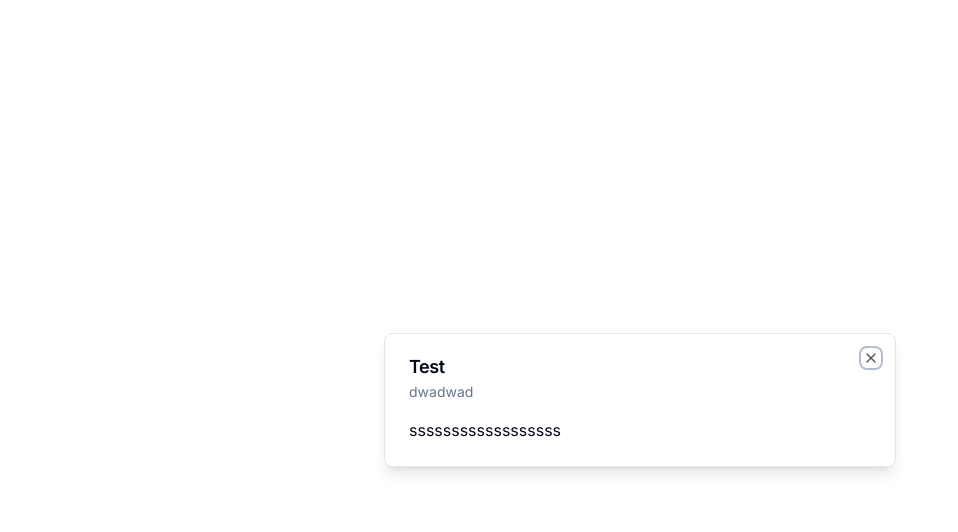
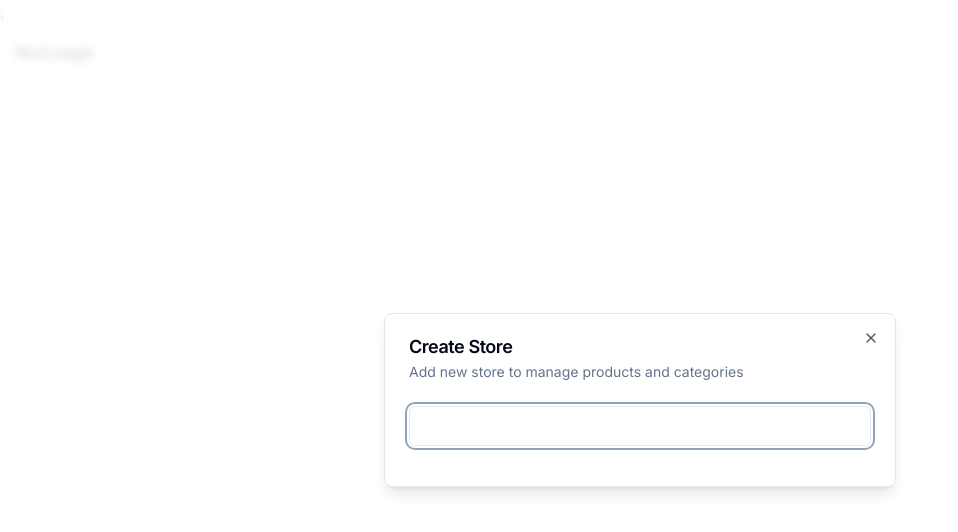
Before and after one commit to alisaydam/e-commerce-admin, a Next.js app: page / in a window 1280 px wide. Shown: the top 532 px of the page, without its empty margins (0-958 px from the left). Built offline with nearby package versions, Linux system fonts and the light colour scheme.

Commit message:
Input added 1:16:42

```diff
--- a/app/(root)/page.tsx
+++ b/app/(root)/page.tsx
@@ -1,15 +1,39 @@
 "use client";
 
-import { Modal } from "@/components/ui/modal";
+import { useStoreModal } from "@/hooks/use-store-modal";
+import { useEffect } from "react";
 
 const SetupPage = () => {
-  return (
-    <div>
-      <Modal title="Test" description="dwadwad" isOpen onClose={() => {}}>
-        ssssssssssssssssss
-      </Modal>
-    </div>
-  );
+  const onOpen = useStoreModal((state) => state.onOpen);
+  const isOpen = useStoreModal((state) => state.isOpen);
+
+  useEffect(() => {
+    if (!isOpen) {
+      onOpen();
+    }
+  }, [onOpen, isOpen]);
+
+  return <div className="p-4">Root page</div>;
 };
 
 export default SetupPage;
+
+
+// "use client";
+// import { useEffect } from "react";
+
+// import { useStoreModal } from "@/hooks/use-store-modal";
+// import { Modal } from "@/components/ui/modal";
+
+// const SetupPage = () => {
+//   const onOpen = useStoreModal((state) => state.onOpen);
+//   const isOpen = useStoreModal((state) => state.isOpen);
+
+//   useEffect(() => {
+//     if (!isOpen) onOpen();
+//   }, [isOpen, onOpen]);
+
+//   return <div className="p-4">Root Page</div>;
+// };
+
+// export default SetupPage;
--- a/app/layout.tsx
+++ b/app/layout.tsx
@@ -1,7 +1,10 @@
 // app/layout.tsx
-import "./globals.css";
 import { Inter } from "next/font/google";
 import { ClerkProvider } from "@clerk/nextjs";
+
+import { ModalProvider } from "@/providers/modal-provider";
+
+import "./globals.css";
 
 const inter = Inter({ subsets: ["latin"] });
 
@@ -10,11 +13,19 @@
   description: "Admin Dashboard",
 };
 
-export default function RootLayout({ children }: { children: React.ReactNode }) {
+export default function RootLayout({
+  children,
+}: {
+  children: React.ReactNode;
+}) {
   return (
     <ClerkProvider>
       <html lang="en">
-        <body className={inter.className}>{children}</body>
+        <body className={inter.className}>
+          {" "}
+          <ModalProvider />
+          {children}
+        </body>
       </html>
     </ClerkProvider>
   );
--- /dev/null
+++ b/components/modals/store-modal.tsx
@@ -0,0 +1,58 @@
+"use client";
+
+import * as z from "zod";
+import { useForm } from "react-hook-form";
+import { zodResolver } from "@hookform/resolvers/zod";
+
+import { useStoreModal } from "@/hooks/use-store-modal";
+import { Modal } from "@/components/ui/modal";
+import { Form, FormField, FormItem, FormLabel } from "@/components/ui/form";
+import { Input } from "@/components/ui/input";
+
+const fromSchema = z.object({
+  name: z.string().min(1),
+});
+
+export const StoreModal = () => {
+  const storeModal = useStoreModal();
+
+  const form = useForm<z.infer<typeof fromSchema>>({
+    resolver: zodResolver(fromSchema),
+    defaultValues: {
+      name: "",
+    },
+  });
+
+  const onSubmit = async (values: z.infer<typeof fromSchema>) => {
+    console.log(values);
+  };
+
+  return (
+    <Modal
+      title="Create Store"
+      description="Add new store to manage products and categories"
+      isOpen={storeModal.isOpen}
+      onClose={storeModal.onClose}
+    >
+      <div>
+        <div className="space-y-4 py-2 pb-4">
+          <Form {...form}>
+            <form onSubmit={form.handleSubmit(onSubmit)}>
+              <FormField
+                control={form.control}
+                name="name"
+                render={({ ...field }) => (
+                  <FormItem>
+                    <FormLabel>
+                      <Input />
+                    </FormLabel>
+                  </FormItem>
+                )}
+              />
+            </form>
+          </Form>
+        </div>
+      </div>
+    </Modal>
+  );
+};
--- /dev/null
+++ b/components/ui/form.tsx
@@ -0,0 +1,176 @@
+import * as React from "react"
+import * as LabelPrimitive from "@radix-ui/react-label"
+import { Slot } from "@radix-ui/react-slot"
+import {
+  Controller,
+  ControllerProps,
+  FieldPath,
+  FieldValues,
+  FormProvider,
+  useFormContext,
+} from "react-hook-form"
+
+import { cn } from "@/lib/utils"
+import { Label } from "@/components/ui/label"
+
+const Form = FormProvider
+
+type FormFieldContextValue<
+  TFieldValues extends FieldValues = FieldValues,
+  TName extends FieldPath<TFieldValues> = FieldPath<TFieldValues>
+> = {
+  name: TName
+}
+
+const FormFieldContext = React.createContext<FormFieldContextValue>(
+  {} as FormFieldContextValue
+)
+
+const FormField = <
+  TFieldValues extends FieldValues = FieldValues,
+  TName extends FieldPath<TFieldValues> = FieldPath<TFieldValues>
+>({
+  ...props
+}: ControllerProps<TFieldValues, TName>) => {
+  return (
+    <FormFieldContext.Provider value={{ name: props.name }}>
+      <Controller {...props} />
+    </FormFieldContext.Provider>
+  )
+}
+
+const useFormField = () => {
+  const fieldContext = React.useContext(FormFieldContext)
+  const itemContext = React.useContext(FormItemContext)
+  const { getFieldState, formState } = useFormContext()
+
+  const fieldState = getFieldState(fieldContext.name, formState)
+
+  if (!fieldContext) {
+    throw new Error("useFormField should be used within <FormField>")
+  }
+
+  const { id } = itemContext
+
+  return {
+    id,
+    name: fieldContext.name,
+    formItemId: `${id}-form-item`,
+    formDescriptionId: `${id}-form-item-description`,
+    formMessageId: `${id}-form-item-message`,
+    ...fieldState,
+  }
+}
+
+type FormItemContextValue = {
+  id: string
+}
+
+const FormItemContext = React.createContext<FormItemContextValue>(
+  {} as FormItemContextValue
+)
+
+const FormItem = React.forwardRef<
+  HTMLDivElement,
+  React.HTMLAttributes<HTMLDivElement>
+>(({ className, ...props }, ref) => {
+  const id = React.useId()
+
+  return (
+    <FormItemContext.Provider value={{ id }}>
+      <div ref={ref} className={cn("space-y-2", className)} {...props} />
+    </FormItemContext.Provider>
+  )
+})
+FormItem.displayName = "FormItem"
+
+const FormLabel = React.forwardRef<
+  React.ElementRef<typeof LabelPrimitive.Root>,
+  React.ComponentPropsWithoutRef<typeof LabelPrimitive.Root>
+>(({ className, ...props }, ref) => {
+  const { error, formItemId } = useFormField()
+
+  return (
+    <Label
+      ref={ref}
+      className={cn(error && "text-destructive", className)}
+      htmlFor={formItemId}
+      {...props}
+    />
+  )
+})
+FormLabel.displayName = "FormLabel"
+
+const FormControl = React.forwardRef<
+  React.ElementRef<typeof Slot>,
+  React.ComponentPropsWithoutRef<typeof Slot>
+>(({ ...props }, ref) => {
+  const { error, formItemId, formDescriptionId, formMessageId } = useFormField()
+
+  return (
+    <Slot
+      ref={ref}
+      id={formItemId}
+      aria-describedby={
+        !error
+          ? `${formDescriptionId}`
+          : `${formDescriptionId} ${formMessageId}`
+      }
+      aria-invalid={!!error}
+      {...props}
+    />
+  )
+})
+FormControl.displayName = "FormControl"
+
+const FormDescription = React.forwardRef<
+  HTMLParagraphElement,
+  React.HTMLAttributes<HTMLParagraphElement>
+>(({ className, ...props }, ref) => {
+  const { formDescriptionId } = useFormField()
+
+  return (
+    <p
+      ref={ref}
+      id={formDescriptionId}
+      className={cn("text-sm text-muted-foreground", className)}
+      {...props}
+    />
+  )
+})
+FormDescription.displayName = "FormDescription"
+
+const FormMessage = React.forwardRef<
+  HTMLParagraphElement,
+  React.HTMLAttributes<HTMLParagraphElement>
+>(({ className, children, ...props }, ref) => {
+  const { error, formMessageId } = useFormField()
+  const body = error ? String(error?.message) : children
+
+  if (!body) {
+    return null
+  }
+
+  return (
+    <p
+      ref={ref}
+      id={formMessageId}
+      className={cn("text-sm font-medium text-destructive", className)}
+      {...props}
+    >
+      {body}
+    </p>
+  )
+})
+FormMessage.displayName = "FormMessage"
+
+export {
+  useFormField,
+  Form,
+  FormItem,
+  FormLabel,
+  FormControl,
+  FormDescription,
+  FormMessage,
+  FormField,
+}
--- /dev/null
+++ b/components/ui/input.tsx
@@ -0,0 +1,25 @@
+import * as React from "react"
+
+import { cn } from "@/lib/utils"
+
+export interface InputProps
+  extends React.InputHTMLAttributes<HTMLInputElement> {}
+
+const Input = React.forwardRef<HTMLInputElement, InputProps>(
+  ({ className, type, ...props }, ref) => {
+    return (
+      <input
+        type={type}
+        className={cn(
+          "flex h-10 w-full rounded-md border border-input bg-background px-3 py-2 text-sm ring-offset-background file:border-0 file:bg-transparent file:text-sm file:font-medium placeholder:text-muted-foreground focus-visible:outline-none focus-visible:ring-2 focus-visible:ring-ring focus-visible:ring-offset-2 disabled:cursor-not-allowed disabled:opacity-50",
+          className
+        )}
+        ref={ref}
+        {...props}
+      />
+    )
+  }
+)
+Input.displayName = "Input"
+
+export { Input }
--- /dev/null
+++ b/components/ui/label.tsx
@@ -0,0 +1,26 @@
+"use client"
+
+import * as React from "react"
+import * as LabelPrimitive from "@radix-ui/react-label"
+import { cva, type VariantProps } from "class-variance-authority"
+
+import { cn } from "@/lib/utils"
+
+const labelVariants = cva(
+  "text-sm font-medium leading-none peer-disabled:cursor-not-allowed peer-disabled:opacity-70"
+)
+
+const Label = React.forwardRef<
+  React.ElementRef<typeof LabelPrimitive.Root>,
+  React.ComponentPropsWithoutRef<typeof LabelPrimitive.Root> &
+    VariantProps<typeof labelVariants>
+>(({ className, ...props }, ref) => (
+  <LabelPrimitive.Root
+    ref={ref}
+    className={cn(labelVariants(), className)}
+    {...props}
+  />
+))
+Label.displayName = LabelPrimitive.Root.displayName
+
+export { Label }
--- a/components/ui/modals/store-modal.tsx
+++ /dev/null
@@ -1,19 +0,0 @@
-"use client";
-
-import { Modal } from "@/components/ui/modal";
-import { useStoreModal } from "@/hooks/use-store-modal";
-
-export const StoryModal = () => {
-  const storeModal = useStoreModal();
-
-  return (
-    <Modal
-      title="Create Store"
-      description="Add new store to manage products and categories"
-      isOpen={false}
-      onClose={() => {}}
-    >
-      Future Create Store Form
-    </Modal>
-  );
-};
--- a/package.json
+++ b/package.json
@@ -10,7 +10,9 @@
   },
   "dependencies": {
     "@clerk/nextjs": "^4.21.13",
+    "@hookform/resolvers": "^3.1.1",
     "@radix-ui/react-dialog": "^1.0.4",
+    "@radix-ui/react-label": "^2.0.2",
     "@radix-ui/react-slot": "^1.0.2",
     "@types/node": "20.3.3",
     "@types/react": "18.2.14",
@@ -25,10 +27,12 @@
     "postcss": "8.4.24",
     "react": "18.2.0",
     "react-dom": "18.2.0",
+    "react-hook-form": "^7.45.1",
     "tailwind-merge": "^1.13.2",
     "tailwindcss": "3.3.2",
     "tailwindcss-animate": "^1.0.6",
     "typescript": "5.1.6",
+    "zod": "^3.21.4",
     "zustand": "^4.3.8"
   }
 }
--- /dev/null
+++ b/providers/modal-provider.tsx
@@ -0,0 +1,22 @@
+"use client";
+
+import { StoreModal } from "@/components/modals/store-modal";
+import { useEffect, useState } from "react";
+
+export const ModalProvider = () => {
+  const [isMounted, setIsMounted] = useState(false);
+
+  useEffect(() => {
+    setIsMounted(true);
+  }, []);
+
+  if (!isMounted) {
+    return null;
+  }
+
+  return (
+    <>
+      <StoreModal />;
+    </>
+  );
+};
```
Also changed, not shown: 1 other file (tests, documents, lock files or other folders).
